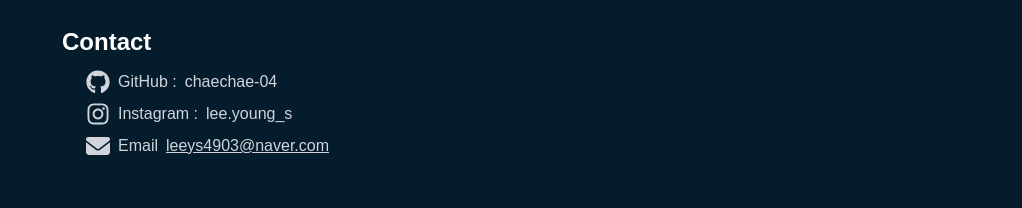
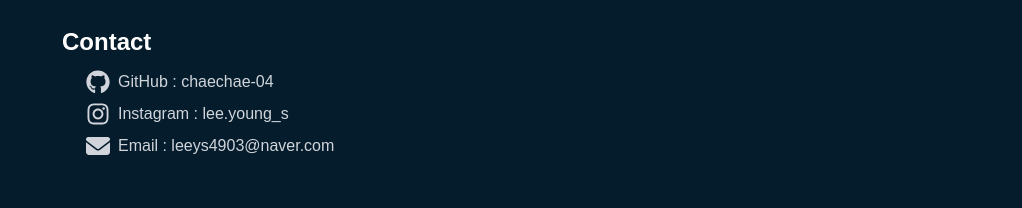
Before and after one commit to chaechae-04/chaechae, a Next.js app: page /about in a window 1280 px wide. Shown: the part 1910-2118 px from the top of the page, without its empty margins (258-1280 px from the left). Built offline with nearby package versions, Linux system fonts and the light colour scheme.

Commit message:
fix : About Call Stack

```diff
--- a/app/about/page.tsx
+++ b/app/about/page.tsx
@@ -77,17 +77,17 @@ export default function About() {
                         <div className="flex flex-col mx-auto ml-5 space-y-2">
                             <div className="flex flex-row space-x-2">
                                 <Link href="https://github.com/chaechae-04" className="flex text-gray-300 hover:text-white mx-1 space-x-2" target="_blank" rel="noopener noreferrer">
-                                    <FontAwesomeIcon icon={faGithub} className="w-6 h-6 mr-2" /> GitHub : <Link href="https://github.com/chaechae-04" target="_blank">chaechae-04</Link>
+                                    <FontAwesomeIcon icon={faGithub} className="w-6 h-6 mr-2" /> GitHub : chaechae-04
                                 </Link>
                             </div>
                             <div className="flex flex-row space-x-2">
                                 <Link href="https://instagram.com/lee.young_s" className="flex text-gray-300 hover:text-white mx-1 space-x-2" target="_blank" rel="noopener noreferrer">
-                                    <FontAwesomeIcon icon={faInstagram} className="w-6 h-6 mr-2" /> Instagram : <Link href="https://instagram.com/lee.young_s" target="_blank">lee.young_s</Link>
+                                    <FontAwesomeIcon icon={faInstagram} className="w-6 h-6 mr-2" /> Instagram : lee.young_s
                                 </Link>
                             </div>
                             <div className="flex flex-row space-x-2">
                                 <Link href="mailto:leeys4903@naver.com" className="flex text-gray-300 hover:text-white mx-1 space-x-2">
-                                    <FontAwesomeIcon icon={faEnvelope} className="w-6 h-6 mr-2" /> Email <Link href="mailto:leeys4903@naver.com" className='underline'>leeys4903@naver.com</Link>
+                                    <FontAwesomeIcon icon={faEnvelope} className="w-6 h-6 mr-2" /> Email : leeys4903@naver.com
                                 </Link>
                             </div>
                         </div>
```
